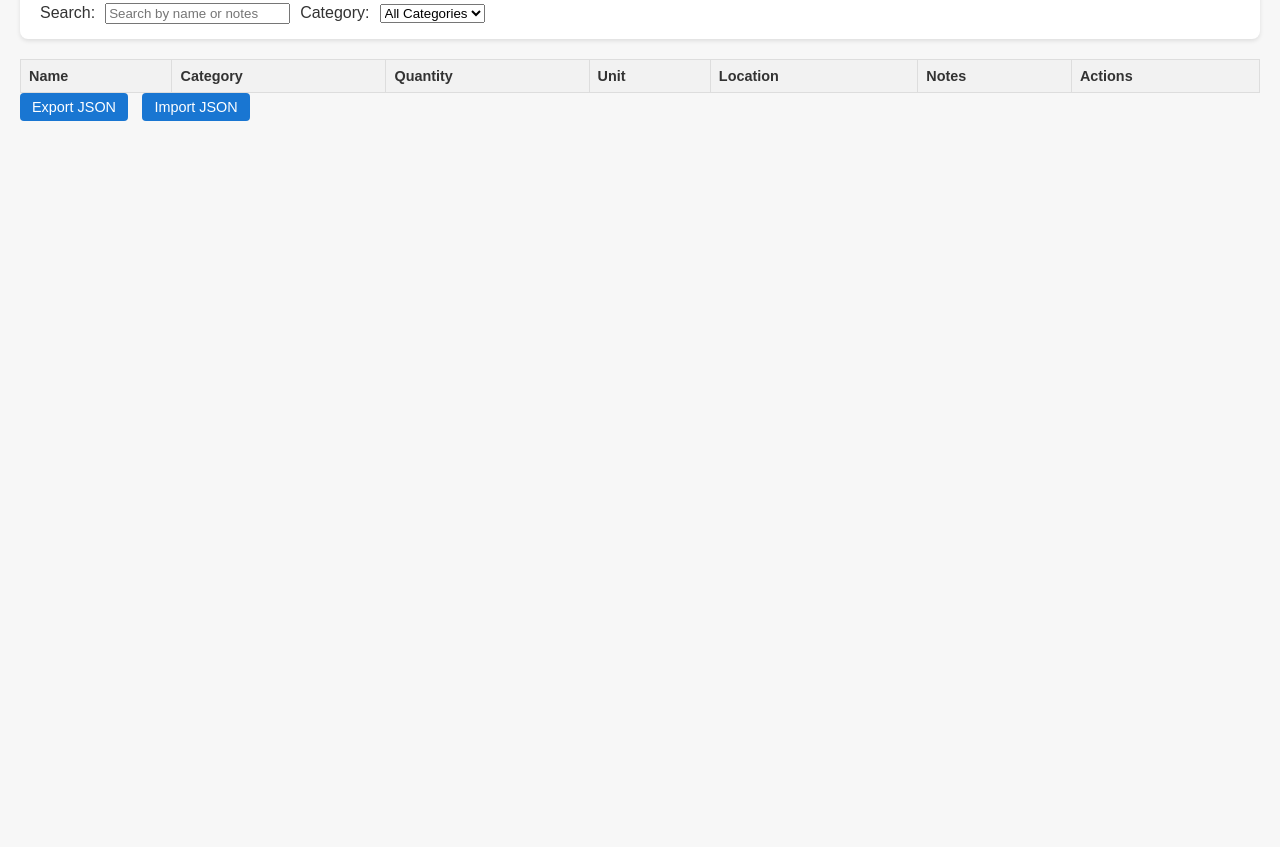
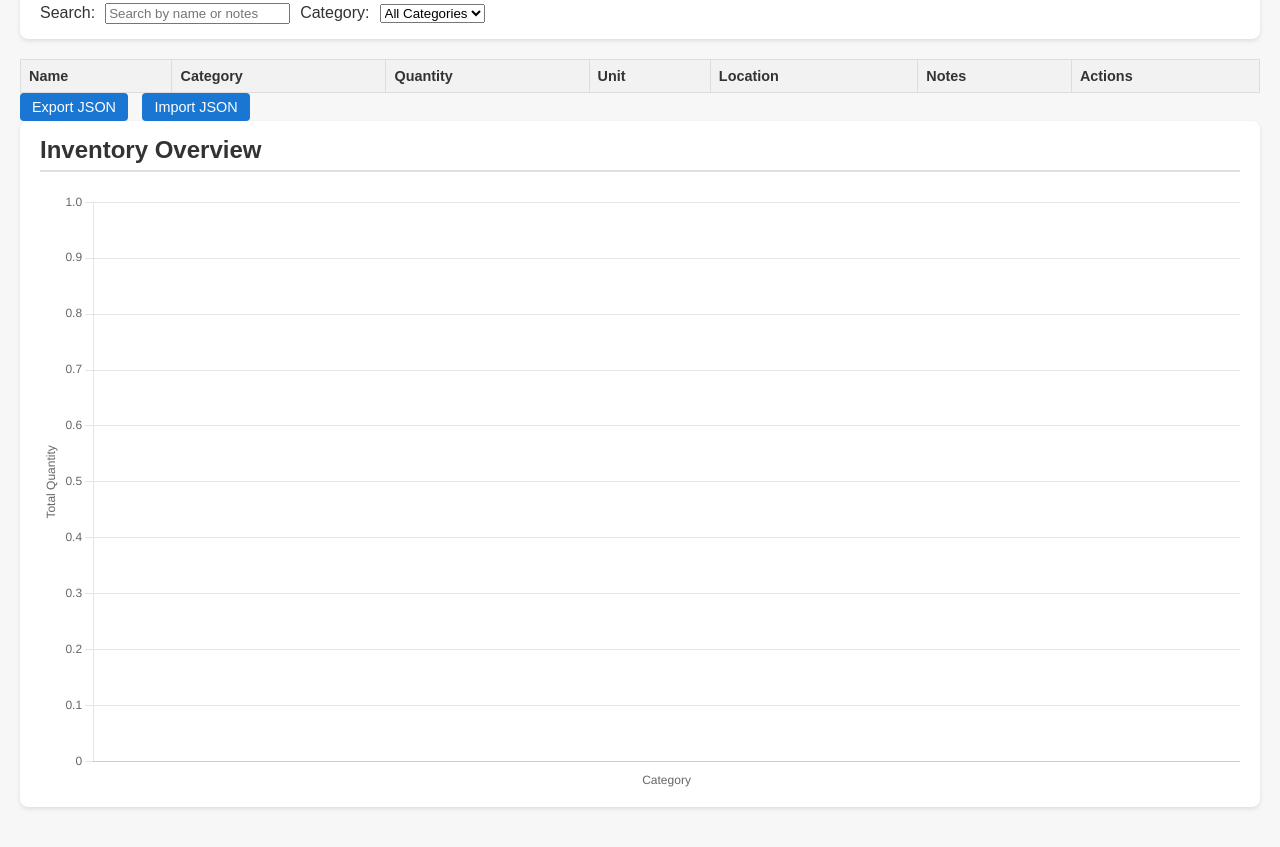
Before and after one commit to danilolaurindo/home-inventory, a plain HTML site: page index.html in a window 1280 px wide. Shown: the part 480-1327 px from the top of the page. Before the commit the page ends 800 px from the top, so only its background shows below. Drawn offline with nearby package versions, Linux system fonts and the light colour scheme.

Commit message:
Add files via upload

```diff
--- a/index.html
+++ b/index.html
@@ -86,7 +86,18 @@
       <button id="import-btn" title="Import a previously exported JSON file">Import JSON</button>
     </div>
 
+    <!-- Visualization charts -->
+    <section id="charts-section">
+      <h2>Inventory Overview</h2>
+      <!-- Bar chart showing total quantity by category -->
+      <canvas id="categoryChart"></canvas>
+    </section>
+
     <!-- Link to the JavaScript that drives the application logic -->
+    <!-- Chart.js library for rendering charts -->
+    <script src="https://cdn.jsdelivr.net/npm/chart.js@4.4.1/dist/chart.umd.min.js"></script>
+
+    <!-- Main application script -->
     <script src="script.js"></script>
   </body>
 </html>
--- a/script.js
+++ b/script.js
@@ -33,6 +33,72 @@
 
   // In‑memory array of inventory items
   let inventory = [];
+
+  // Chart instance for category visualization
+  let categoryChart = null;
+
+  /**
+   * Update or create the bar chart showing total quantity per category.
+   * This uses Chart.js (imported in index.html). If the chart already
+   * exists, its data will be updated; otherwise a new chart is created.
+   */
+  function updateCategoryChart() {
+    // Check if Chart.js is loaded
+    if (typeof Chart === 'undefined') return;
+    const canvas = document.getElementById('categoryChart');
+    if (!canvas) return;
+    const ctx = canvas.getContext('2d');
+    // Compute totals per category
+    const totals = {};
+    inventory.forEach((item) => {
+      const category = item.category || 'Uncategorised';
+      const qty = typeof item.qty === 'number' ? item.qty : 0;
+      totals[category] = (totals[category] || 0) + qty;
+    });
+    const labels = Object.keys(totals);
+    const data = Object.values(totals);
+    if (categoryChart) {
+      // Update existing chart
+      categoryChart.data.labels = labels;
+      categoryChart.data.datasets[0].data = data;
+      categoryChart.update();
+    } else {
+      // Create new chart
+      categoryChart = new Chart(ctx, {
+        type: 'bar',
+        data: {
+          labels: labels,
+          datasets: [
+            {
+              label: 'Total Quantity',
+              data: data,
+            },
+          ],
+        },
+        options: {
+          responsive: true,
+          plugins: {
+            legend: { display: false },
+          },
+          scales: {
+            x: {
+              title: {
+                display: true,
+                text: 'Category',
+              },
+            },
+            y: {
+              beginAtZero: true,
+              title: {
+                display: true,
+                text: 'Total Quantity',
+              },
+            },
+          },
+        },
+      });
+    }
+  }
 
   /**
    * Load inventory data from localStorage. If the key is missing,
@@ -153,6 +219,9 @@
 
       tableBody.appendChild(row);
     });
+
+    // After rendering the table and updating category lists, update the chart
+    updateCategoryChart();
   }
 
   /**
--- a/style.css
+++ b/style.css
@@ -134,3 +134,18 @@ button {
 .delete-btn {
   background-color: #e53935;
 }
+
+/* Charts section styling */
+#charts-section {
+  background: #fff;
+  padding: 15px 20px;
+  border-radius: 8px;
+  margin-bottom: 20px;
+  box-shadow: 0 2px 4px rgba(0, 0, 0, 0.1);
+}
+
+#charts-section canvas {
+  width: 100%;
+  max-width: 100%;
+  height: 300px;
+}
```
